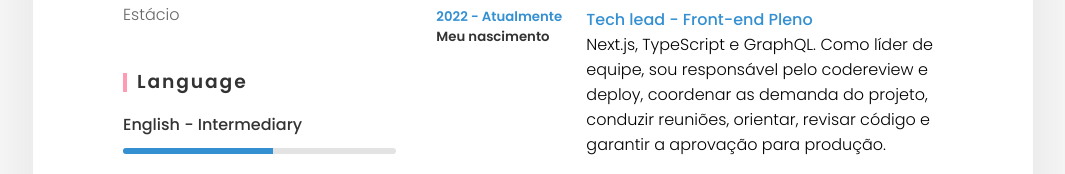
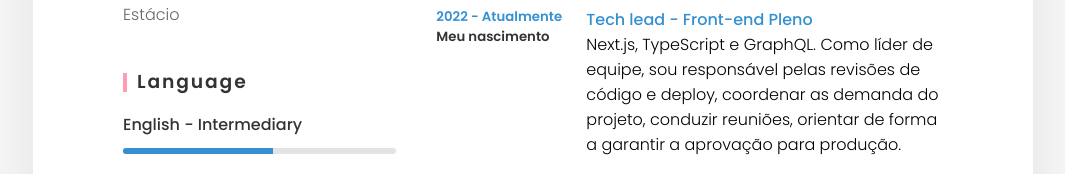
Before and after one commit to Icegreeen/my-cv, a plain HTML site: page index.html in a window 1280 px wide. Shown: the part 685-859 px from the top of the page, without its empty margins (107-1172 px from the left). Drawn offline with nearby package versions, Linux system fonts and the light colour scheme.

Commit message:
Update index.html

```diff
--- a/index.html
+++ b/index.html
@@ -108,7 +108,7 @@
                         </div>
                         <div class="text">
                             <h4>Tech lead - Front-end Pleno</h4>
-                            <p>Next.js, TypeScript e GraphQL. Como líder de equipe, sou responsável pelo codereview e deploy, coordenar as demanda do projeto, conduzir reuniões, orientar, revisar código e garantir a aprovação para produção.</p>
+                            <p>Next.js, TypeScript e GraphQL. Como líder de equipe, sou responsável pelas revisões de código e deploy, coordenar as demanda do projeto, conduzir reuniões, orientar de forma a garantir a aprovação para produção.</p>
                         </div>
                     </div>
                     <div class="box">
```
